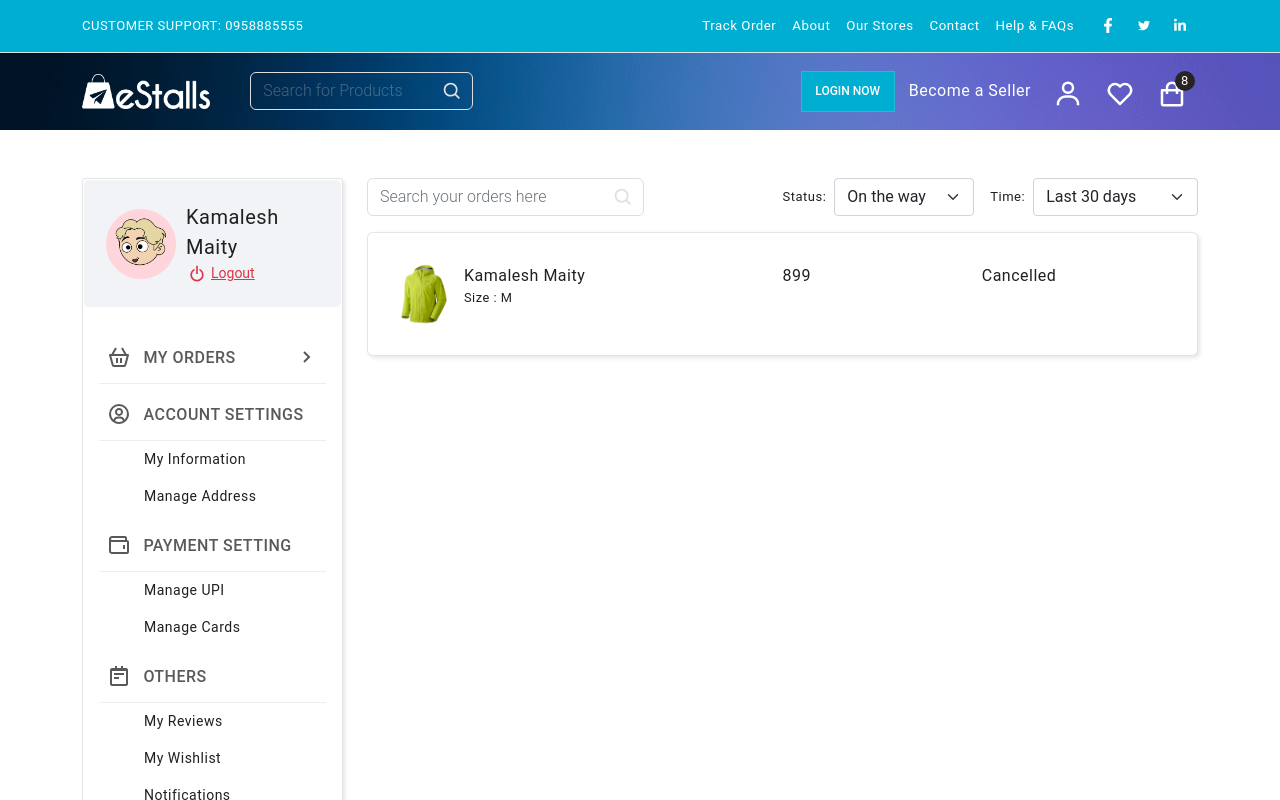
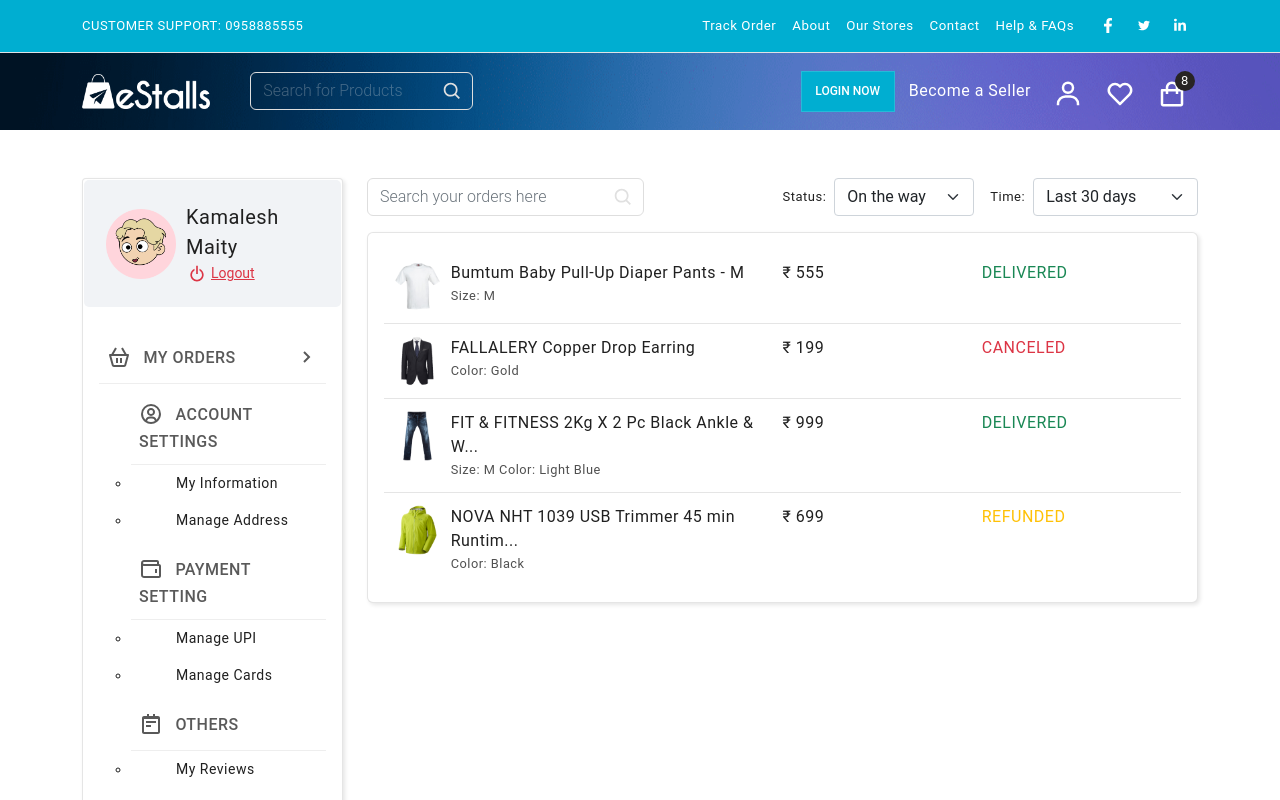
Before and after one commit to kamalesh777/e-stalls-client, a Next.js app: page /profile/orders in a window 1280 px wide. Shown: the top 800 px of the page. Built offline with nearby package versions, Linux system fonts and the light colour scheme.

Commit message:
order page design done

```diff
--- a/src/components/Profile/Orders/index.tsx
+++ b/src/components/Profile/Orders/index.tsx
@@ -40,24 +40,35 @@ const Orders = (): JSX.Element => {
       </Row>
       <div className="card">
         <div className="card-body">
-          {}
-          <Row className="order-list-row g-0">
+          {orderData.map(obj => (
+            <Row className="order-list-row g-0" key={obj._id}>
               <Col sm={6}>
                 <div className="order-product-col">
-                <img src="/assets/images/products/04.png" className="op-image" />
+                  <img src={obj.product_image} className="op-image" />
                   <div className="">
-                  <p className="fs-6 mb-0">Kamalesh Maity</p>
-                  <p className="fs-7 mb-0">Size : M</p>
+                    <p className="fs-6 mb-0">{obj.title}</p>
+                    {obj.variant?.map(item => (
+                      <span key={item.value} className="fs-7 mb-0 text-light-2">
+                        {item.label}: {item.value}{' '}
+                      </span>
+                    ))}
                   </div>
                 </div>
               </Col>
               <Col sm={3}>
-              <p className="fs-6">899</p>
+                <p className="fs-6">₹ {obj.price}</p>
               </Col>
               <Col sm={3}>
-              <p className="fs-6 font-weight-bold">Cancelled</p>
+                <p
+                  className={`fs-6 font-weight-bold text-uppercase ${
+                    obj.status_code === 2 ? 'text-success' : obj.status_code === 1 ? 'text-warning' : 'text-danger'
+                  }`}
+                >
+                  {obj.status}
+                </p>
               </Col>
             </Row>
+          ))}
         </div>
       </div>
     </>
--- a/src/mock/orders.json
+++ b/src/mock/orders.json
@@ -1,5 +1,6 @@
 [
     {
+        "_id": "order-1",
         "product_image": "/assets/images/products/01.png",
         "title": "Bumtum Baby Pull-Up Diaper Pants - M",
         "price": "555",
@@ -13,6 +14,7 @@
         "status_code": 2
     },
     {
+        "_id": "order-2",
         "product_image": "/assets/images/products/02.png",
         "title": "FALLALERY Copper Drop Earring",
         "price": "199",
@@ -26,6 +28,7 @@
         "status_code": 0
     },
     {
+        "_id": "order-3",
         "product_image": "/assets/images/products/03.png",
         "title": "FIT & FITNESS 2Kg X 2 Pc Black Ankle & W...",
         "price": "999",
@@ -43,6 +46,7 @@
         "status_code": 2
     },
     {
+        "_id": "order-4",
         "product_image": "/assets/images/products/04.png",
         "title": "NOVA NHT 1039 USB Trimmer 45 min  Runtim...",
         "price": "699",
--- a/src/view/Profile.tsx
+++ b/src/view/Profile.tsx
@@ -66,12 +66,6 @@ const Profile = (): JSX.Element => {
         },
       ],
     },
-    // {
-    //   label: 'Logout',
-    //   url: '/profile/orders',
-    //   icon: <BiPowerOff />,
-    //   submenu: [],
-    // },
   ]
 
   const renderComponent = (pathname: string): JSX.Element => {
@@ -110,7 +104,7 @@ const Profile = (): JSX.Element => {
                     {menuArray.map(obj =>
                       obj.submenu?.length > 0 ? (
                         obj.submenu.map((item, index) => (
-                          <>
+                          <ul className="menu-row" key={index}>
                             {index === 0 && (
                               <p className="main-menu">
                                 <span className="menu-icon">{obj.icon}</span> {obj.label}
@@ -119,7 +113,7 @@ const Profile = (): JSX.Element => {
                             <li className="sub-menu">
                               <Link href={item.url}>{item.label}</Link>
                             </li>
-                          </>
+                          </ul>
                         ))
                       ) : (
                         <li className="main-menu" key={obj.label}>
--- a/styles/globals.scss
+++ b/styles/globals.scss
@@ -43,7 +43,9 @@ hr {
 	width: 100%;
 	position: relative
 }
-
+.text-light-2 {
+	color: $text-dark-2
+}
 /* ============ cart-page ================*/
 .cart-page, .wishlist {
 	background: $bg-light-1;
@@ -489,13 +491,17 @@ ul.categories-list li {
 
 /* ================ order page =================*/
 .order-list-row {
-	padding: 15px 0;
+	padding: 12px 0;
+	cursor: pointer;
 }
 .order-list-row:not(:last-child) {
 	border-bottom: 1px solid $bg-dark-1;
 }
+.order-list-row:hover {
+    background: $bg-dark-1;
+}
 .order-product-col img {
-    height: 60px;
+    height: 50px;
 }
 .order-product-col {
     display: flex;
```
Lines whose indentation alone changed are shown as unchanged.
